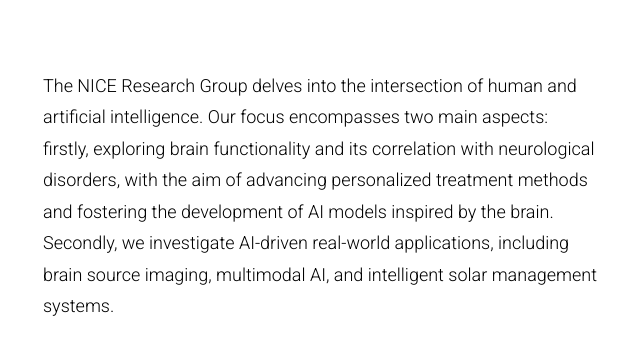
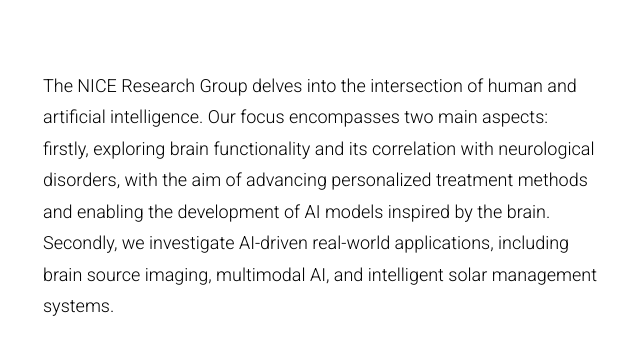
Before and after one commit to NICE-Research/nice-research.github.io, a website: page index.html in a window 1280 px wide. Shown: the part 780-1134 px from the top of the page, 612-1252 px from the left. Drawn offline with nearby package versions, Linux system fonts and the light colour scheme.

Commit message:
update info
update info

```diff
--- a/index.html
+++ b/index.html
@@ -95,7 +95,7 @@
                     <h2 class="section-heading">NICE Research</h2>
                 </div>
                 <div class="col-md-6">
-                    <p class="p-about">The NICE Research Group delves into the intersection of human and artificial intelligence. Our focus encompasses two main aspects: firstly, exploring brain functionality and its correlation with neurological disorders, with the aim of advancing personalized treatment methods and fostering the development of AI models inspired by the brain. Secondly, we investigate AI-driven real-world applications, including brain source imaging, multimodal AI, and intelligent solar management systems.</p>
+                    <p class="p-about">The NICE Research Group delves into the intersection of human and artificial intelligence. Our focus encompasses two main aspects: firstly, exploring brain functionality and its correlation with neurological disorders, with the aim of advancing personalized treatment methods and enabling the development of AI models inspired by the brain. Secondly, we investigate AI-driven real-world applications, including brain source imaging, multimodal AI, and intelligent solar management systems.</p>
                     <!-- <p class="span-about">Please join us by writing to lisa@vvira.com.</p> -->
                 </div>
             </div>
```
Also changed, not shown: README.md.
